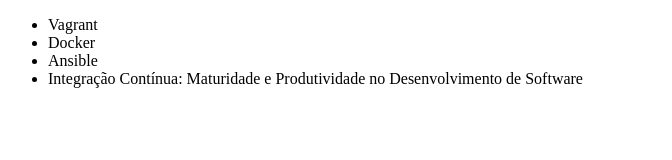
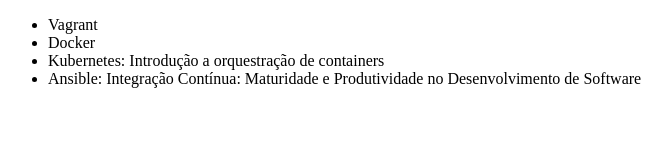
Before and after one commit to olivrod/curso-git, a plain HTML site: page index.html in a window 1280 px wide. Shown: the whole page, without its empty margins (0-672 px from the left). Drawn offline with Linux system fonts and the light colour scheme.

Commit message:
Alterando o nome do curso de Kubernetes

```diff
--- a/index.html
+++ b/index.html
@@ -8,8 +8,8 @@
     <ul>
         <li>Vagrant</li>
         <li>Docker</li>
-        <li>Ansible</li>
-        <li>Integração Contínua: Maturidade e Produtividade no Desenvolvimento de Software</li>
+        <li>Kubernetes: Introdução a orquestração de containers</li>
+        <li>Ansible: Integração Contínua: Maturidade e Produtividade no Desenvolvimento de Software</li>
     </ul>
 </body>
 </html>
```
